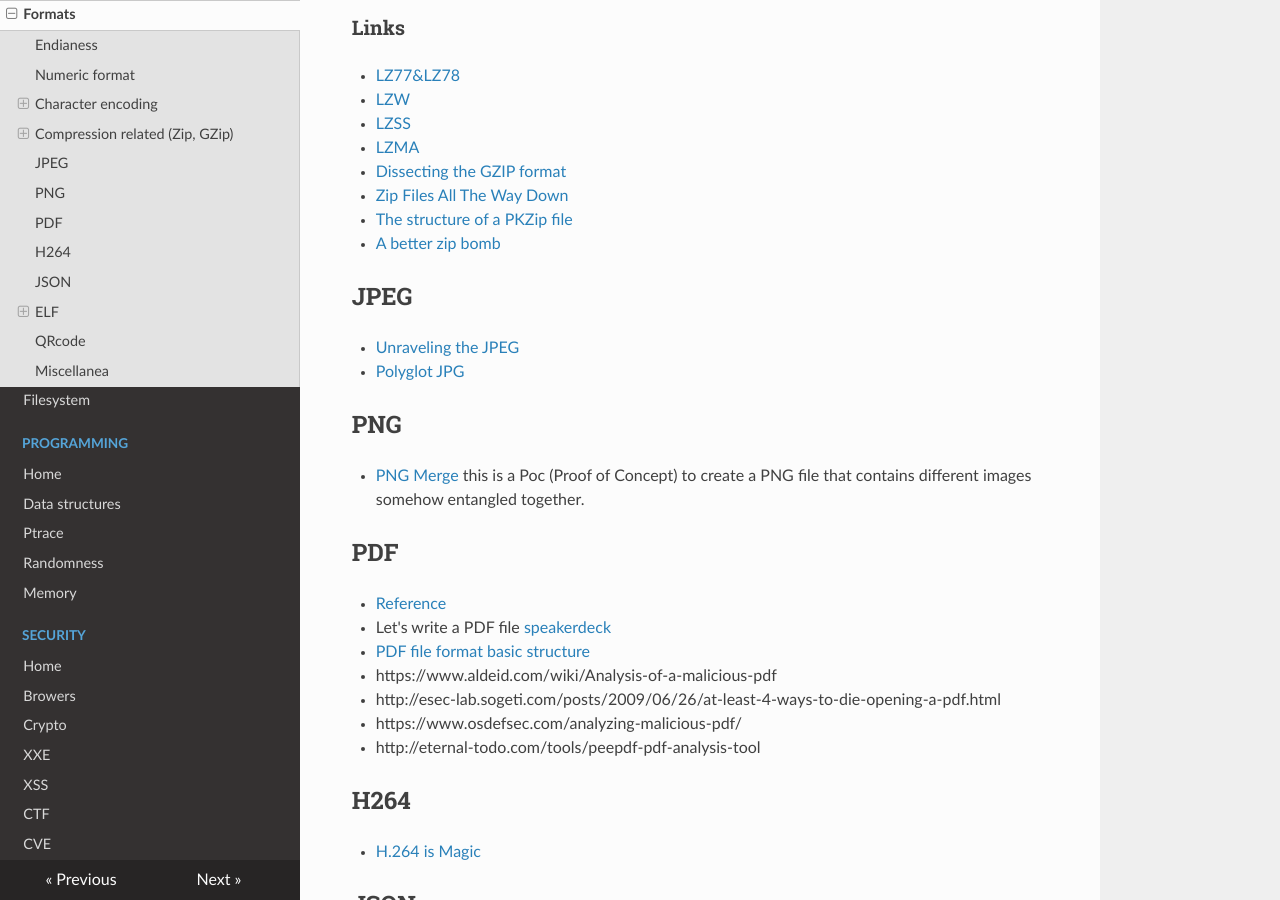
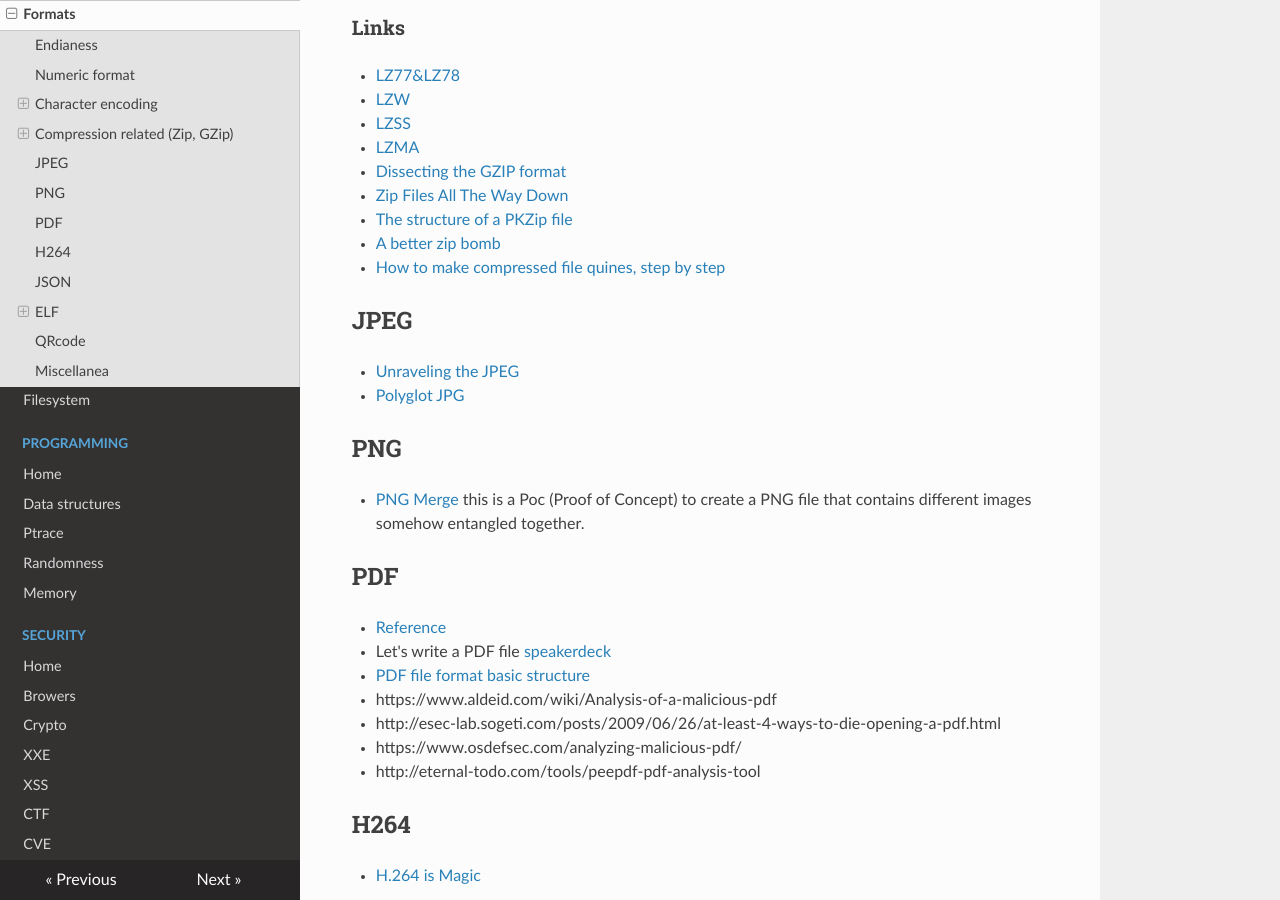
Before and after one commit to gipi/low-level, an MkDocs documentation site: the page built from docs/formats.md, in a window 1280 px wide and 900 px high, scrolled down 2036 px. Built offline with MkDocs 1.6.1, drawn with Linux system fonts in a browser that asks for light colours; nearby versions of some CDN libraries; old or Windows-style settings are respelled for this version of MkDocs.

Commit message:
Update formats.md

```diff
--- a/docs/formats.md
+++ b/docs/formats.md
@@ -95,6 +95,7 @@ The most common compression formats are all using the ``DEFLATE`` algorithm defi
  - [Zip Files All The Way Down](http://research.swtch.com/zip)
  - [The structure of a PKZip file](https://users.cs.jmu.edu/buchhofp/forensics/formats/pkzip.html)
  - [A better zip bomb](https://www.bamsoftware.com/hacks/zipbomb/)
+ - [How to make compressed file quines, step by step](https://blog.matthewbarber.io/2019/07/22/how-to-make-compressed-file-quines)
 
 ## JPEG
 
```
